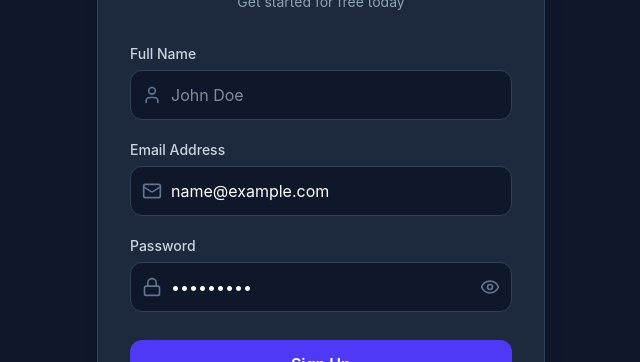
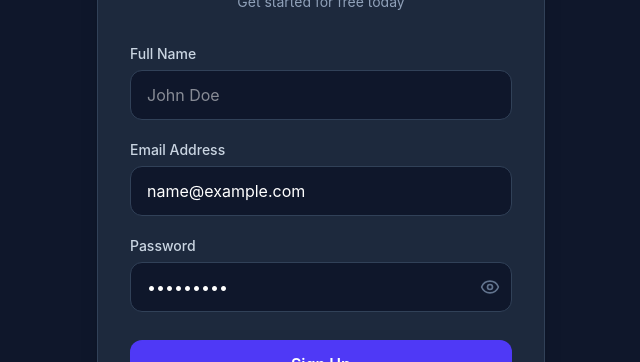
Before and after one commit to aryandadheech-programs/loginform, a React (Vite) app: page / in a window 1280 px wide. Both pictures are taken after typing "name@example.com", "Sample123" into the empty fields and a click on the button "Create one". Shown: the part 210-572 px from the top of the page, without its empty margins (319-959 px from the left). Built offline with nearby package versions, Linux system fonts and the light colour scheme.

Commit message:
update token in local storage

```diff
--- a/src/App.jsx
+++ b/src/App.jsx
@@ -1,23 +1,22 @@
 import React, { useState, useEffect } from 'react';
 import { Mail, Lock, User, Eye, EyeOff, AlertCircle, CheckCircle2 } from 'lucide-react';
 
-// 1. Dashboard Component (Token removal handler ke sath)
+// 1. Dashboard Component
 function Dashboard({ onLogout }) {
   return (
     <div className="min-h-screen flex flex-col items-center justify-center bg-slate-900 text-white px-4">
       <div className="text-center bg-slate-800 p-8 rounded-2xl border border-slate-700 shadow-xl max-w-md w-full">
         <h1 className="text-4xl font-extrabold mb-4 text-indigo-400">Welcome! 🎉</h1>
         <p className="text-xl font-semibold text-white mb-2">This is your Dashboard</p>
-        <p className="text-sm text-slate-400">Next updates regarding to this is coming soon THANK YOU</p>
+        <p className="text-sm text-slate-400 mb-4">Next updates regarding to this is coming soon THANK YOU</p>
 
-        {/* Token Alert Indicator */}
-        <div className="mt-4 bg-slate-900/80 p-3 rounded-xl border border-slate-700 text-xs text-emerald-400 font-mono break-all">
-          🔐 Token secured in LocalStorage!
+        <div className="bg-slate-900/80 p-3 rounded-xl border border-slate-700 text-xs text-emerald-400 font-mono break-all text-center">
+            Coming Soon
         </div>
 
         <button
-          onClick={onLogout} // ✅ Log out par token delete karke state badal dega
-          className="mt-6 w-full bg-rose-600 hover:bg-rose-500 text-white font-semibold py-2.5 px-6 rounded-xl transition-all shadow-lg shadow-rose-600/10"
+          onClick={onLogout}
+          className="mt-6 w-full bg-rose-600 hover:bg-rose-500 text-white font-semibold py-2.5 px-6 rounded-xl transition-all shadow-lg"
         >
           Log Out
         </button>
@@ -32,46 +31,35 @@ export default function App() {
   const [showPassword, setShowPassword] = useState(false);
   const [formData, setFormData] = useState({ name: '', email: '', password: '' });
 
-  // Feedback states
   const [errors, setErrors] = useState({});
   const [serverMessage, setServerMessage] = useState({ type: '', text: '' });
   const [loading, setLoading] = useState(false);
 
-  // Dashboard toggle state
   const [isLoggedInSuccessfully, setIsLoggedInSuccessfully] = useState(false);
 
-  // 🔄 APP START HOTE HI CHECK KARO: Kya user pehle se logged in hai?
+  // 🔄 Strict Check: Sirf tabhi dashboard dikhao jab token physical roop se mojud ho
   useEffect(() => {
     const token = localStorage.getItem('token');
-    if (token) {
-      setIsLoggedInSuccessfully(true); // Token milte hi direct dashboard kholo
+    if (token && token !== "undefined" && token !== null) {
+      setIsLoggedInSuccessfully(true);
+    } else {
+      setIsLoggedInSuccessfully(false);
     }
   }, []);
 
   const handleInputChange = (e) => {
     setFormData({ ...formData, [e.target.name]: e.target.value });
-    if (errors[e.target.name]) {
-      setErrors({ ...errors, [e.target.name]: '' });
-    }
+    if (errors[e.target.name]) setErrors({ ...errors, [e.target.name]: '' });
   };
 
   const validateForm = () => {
     let localErrors = {};
     const emailRegex = /^[^\s@]+@[^\s@]+\.[^\s@]+$/;
-
-    if (!isLogin && !formData.name.trim()) {
-      localErrors.name = 'Name is required';
-    }
-    if (!formData.email) {
-      localErrors.email = 'Email address is required';
-    } else if (!emailRegex.test(formData.email)) {
-      localErrors.email = 'Please provide a valid email';
-    }
-    if (!formData.password) {
-      localErrors.password = 'Password is required';
-    } else if (formData.password.length < 6) {
-      localErrors.password = 'Password must be at least 6 characters';
-    }
+    if (!isLogin && !formData.name.trim()) localErrors.name = 'Name is required';
+    if (!formData.email) localErrors.email = 'Email address is required';
+    else if (!emailRegex.test(formData.email)) localErrors.email = 'Please provide a valid email';
+    if (!formData.password) localErrors.password = 'Password is required';
+    else if (formData.password.length < 6) localErrors.password = 'Password must be at least 6 characters';
 
     setErrors(localErrors);
     return Object.keys(localErrors).length === 0;
@@ -107,34 +95,32 @@ export default function App() {
         }
       }
 
-      // Safe Check for login detection
-      const isLoginAction = isLogin || endpoint.includes('login') || data.token;
+      // Strict Login check
+      const isLoginAction = isLogin || data.token;
 
-      setServerMessage({
-        type: 'success',
-        text: isLoginAction ? 'Login successful! Redirecting...' : 'Account created successfully!'
-      });
-
-      // Clear forms
-      setFormData({ name: '', email: '', password: '' });
-
-      // Action Based on Success Response
       if (isLoginAction) {
-        // 🔥 GURUMANTRA LINE: Agar backend se token mila hai, toh use LocalStorage mein save kar do
+        // 🔥 Sabse pehle token localstorage mein save hoga, fir redirection!
         if (data.token) {
           localStorage.setItem('token', data.token);
+
+          setServerMessage({ type: 'success', text: 'Login successful! Syncing token...' });
+
+          setTimeout(() => {
+            setIsLoggedInSuccessfully(true);
+          }, 1000);
+        } else {
+          // Agar login ho gaya par backend ne token bheja hi nahi
+          throw new Error("Backend responded without an auth token!");
         }
-
-        setTimeout(() => {
-          setIsLoggedInSuccessfully(true);
-        }, 1000); // 1 second ka dashboard delay
       } else {
-        // Safe signup ke baad screen ko login mode par daal do
+        setServerMessage({ type: 'success', text: 'Account created successfully!' });
         setTimeout(() => {
           setIsLogin(true);
           setServerMessage({ type: '', text: '' });
         }, 1500);
       }
+
+      setFormData({ name: '', email: '', password: '' });
 
     } catch (err) {
       if (err.message !== 'Validation failed') {
@@ -145,13 +131,11 @@ export default function App() {
     }
   };
 
-  // 🚪 Log Out Handler Function
   const handleLogout = () => {
-    localStorage.removeItem('token'); // LocalStorage se token delete!
-    setIsLoggedInSuccessfully(false);  // Screen wapas login form par switch
+    localStorage.removeItem('token');
+    setIsLoggedInSuccessfully(false);
   };
 
-  // Render dashboard if logged in
   if (isLoggedInSuccessfully) {
     return <Dashboard onLogout={handleLogout} />;
   }
@@ -159,101 +143,44 @@ export default function App() {
   return (
     <div className="min-h-screen flex items-center justify-center bg-slate-900 px-4">
       <div className="w-full max-w-md bg-slate-800 rounded-2xl shadow-xl border border-slate-700 p-8">
-
-        {/* Header */}
         <div className="text-center mb-8">
-          <h2 className="text-3xl font-extrabold text-white">
-            {isLogin ? 'Welcome Back' : 'Create Account'}
-          </h2>
-          <p className="text-sm text-slate-400 mt-2">
-            {isLogin ? 'Sign in to access your dashboard' : 'Get started for free today'}
-          </p>
+          <h2 className="text-3xl font-extrabold text-white">{isLogin ? 'Welcome Back' : 'Create Account'}</h2>
+          <p className="text-sm text-slate-400 mt-2">{isLogin ? 'Sign in to access your dashboard' : 'Get started for free today'}</p>
         </div>
 
-        {/* Server Messages */}
         {serverMessage.text && (
-          <div className={`mb-6 p-4 rounded-xl flex items-start gap-3 border ${
-            serverMessage.type === 'success'
-              ? 'bg-emerald-950/40 border-emerald-500/30 text-emerald-400'
-              : 'bg-rose-950/40 border-rose-500/30 text-rose-400'
-          }`}>
-            {serverMessage.type === 'success' ? <CheckCircle2 className="w-5 h-5 flex-shrink-0" /> : <AlertCircle className="w-5 h-5 flex-shrink-0" />}
+          <div className={`mb-6 p-4 rounded-xl flex items-start gap-3 border ${serverMessage.type === 'success' ? 'bg-emerald-950/40 border-emerald-500/30 text-emerald-400' : 'bg-rose-950/40 border-rose-500/30 text-rose-400'}`}>
             <span className="text-sm font-medium">{serverMessage.text}</span>
           </div>
         )}
 
         <form onSubmit={handleSubmit} className="space-y-5">
-          {/* Name Field */}
           {!isLogin && (
             <div>
               <label className="block text-sm font-medium text-slate-300 mb-1.5">Full Name</label>
-              <div className="relative">
-                <div className="absolute inset-y-0 left-0 pl-3 flex items-center pointer-events-none text-slate-500">
-                  <User className="w-5 h-5" />
-                </div>
-                <input
-                  type="text"
-                  name="name"
-                  value={formData.name}
-                  onChange={handleInputChange}
-                  placeholder="John Doe"
-                  className={`w-full bg-slate-900 border ${errors.name ? 'border-rose-500' : 'border-slate-700'} rounded-xl pl-10 pr-4 py-3 text-white focus:outline-none focus:ring-2 focus:ring-indigo-500`}
-                />
-              </div>
+              <input type="text" name="name" value={formData.name} onChange={handleInputChange} placeholder="John Doe" className="w-full bg-slate-900 border border-slate-700 rounded-xl px-4 py-3 text-white focus:outline-none focus:ring-2 focus:ring-indigo-500" />
               {errors.name && <p className="text-xs text-rose-400 mt-1">{errors.name}</p>}
             </div>
           )}
 
-          {/* Email Field */}
           <div>
             <label className="block text-sm font-medium text-slate-300 mb-1.5">Email Address</label>
-            <div className="relative">
-              <div className="absolute inset-y-0 left-0 pl-3 flex items-center pointer-events-none text-slate-500">
-                <Mail className="w-5 h-5" />
-              </div>
-              <input
-                type="text"
-                name="email"
-                value={formData.email}
-                onChange={handleInputChange}
-                placeholder="you@example.com"
-                className={`w-full bg-slate-900 border ${errors.email ? 'border-rose-500' : 'border-slate-700'} rounded-xl pl-10 pr-4 py-3 text-white focus:outline-none focus:ring-2 focus:ring-indigo-500`}
-              />
-            </div>
+            <input type="text" name="email" value={formData.email} onChange={handleInputChange} placeholder="you@example.com" className="w-full bg-slate-900 border border-slate-700 rounded-xl px-4 py-3 text-white focus:outline-none focus:ring-2 focus:ring-indigo-500" />
             {errors.email && <p className="text-xs text-rose-400 mt-1">{errors.email}</p>}
           </div>
 
-          {/* Password Field */}
           <div>
             <label className="block text-sm font-medium text-slate-300 mb-1.5">Password</label>
             <div className="relative">
-              <div className="absolute inset-y-0 left-0 pl-3 flex items-center pointer-events-none text-slate-500">
-                <Lock className="w-5 h-5" />
-              </div>
-              <input
-                type={showPassword ? "text" : "password"}
-                name="password"
-                value={formData.password}
-                onChange={handleInputChange}
-                placeholder="••••••••"
-                className={`w-full bg-slate-900 border ${errors.password ? 'border-rose-500' : 'border-slate-700'} rounded-xl pl-10 pr-10 py-3 text-white focus:outline-none focus:ring-2 focus:ring-indigo-500`}
-              />
-              <button
-                type="button"
-                onClick={() => setShowPassword(!showPassword)}
-                className="absolute inset-y-0 right-0 pr-3 flex items-center text-slate-500"
-              >
+              <input type={showPassword ? "text" : "password"} name="password" value={formData.password} onChange={handleInputChange} placeholder="••••••••" className="w-full bg-slate-900 border border-slate-700 rounded-xl pl-4 pr-10 py-3 text-white focus:outline-none focus:ring-2 focus:ring-indigo-500" />
+              <button type="button" onClick={() => setShowPassword(!showPassword)} className="absolute inset-y-0 right-0 pr-3 flex items-center text-slate-500">
                 {showPassword ? <EyeOff className="w-5 h-5" /> : <Eye className="w-5 h-5" />}
               </button>
             </div>
             {errors.password && <p className="text-xs text-rose-400 mt-1">{errors.password}</p>}
           </div>
 
-          <button
-            type="submit"
-            disabled={loading}
-            className="w-full mt-2 bg-indigo-600 hover:bg-indigo-500 text-white font-semibold py-3 rounded-xl disabled:opacity-50 transition-all"
-          >
+          <button type="submit" disabled={loading} className="w-full mt-2 bg-indigo-600 hover:bg-indigo-500 text-white font-semibold py-3 rounded-xl disabled:opacity-50">
             {loading ? 'Processing...' : isLogin ? 'Sign In' : 'Sign Up'}
           </button>
         </form>
@@ -261,19 +188,11 @@ export default function App() {
         <div className="mt-6 text-center">
           <p className="text-sm text-slate-400">
             {isLogin ? "Don't have an account? " : "Already have an account? "}
-            <button
-              onClick={() => {
-                setIsLogin(!isLogin);
-                setErrors({});
-                setServerMessage({ type: '', text: '' });
-              }}
-              className="text-indigo-400 hover:underline font-medium"
-            >
+            <button onClick={() => { setIsLogin(!isLogin); setErrors({}); setServerMessage({ type: '', text: '' }); }} className="text-indigo-400 hover:underline font-medium">
               {isLogin ? 'Create one' : 'Sign in'}
             </button>
           </p>
         </div>
-
       </div>
     </div>
   );
```
